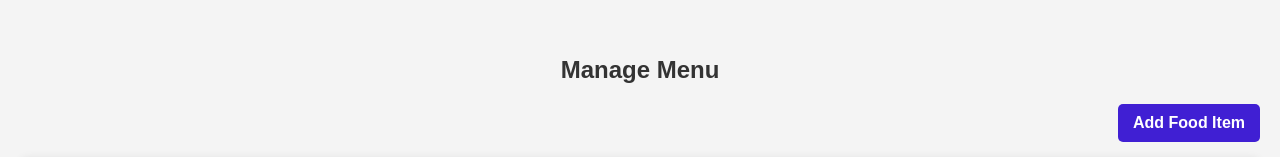
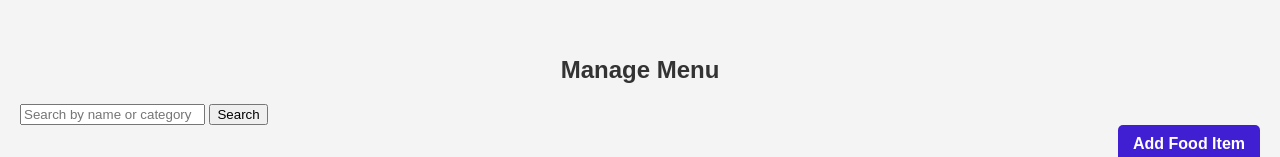
Before and after one commit to BiwashGurung/InformaticsCafeteria-FYP, a Django app: page /cafeteria_admin/manage-menu/ in a window 1280 px wide. Shown: the part 191-348 px from the top of the page. Run offline with Django 5.2, Linux system fonts and the light colour scheme; the visitor is signed in with stand-in values (Sample User, id 1); data that the repository does not hold is empty.

Commit message:
FEAT: implement search functionality for food items in manage menu

```diff
--- a/cafeteria/admin.py
+++ b/cafeteria/admin.py
@@ -1,11 +1,12 @@
 from django.contrib import admin
 from .models import Profile, FoodItem
 
-
+# Registering the Profile model to make it accessible in the Django admin panel.
 admin.site.register(Profile)
 
 
 
+# Registering the FoodItem model with additional configurations.
 @admin.register(FoodItem)
 class FoodItemAdmin(admin.ModelAdmin):
     list_display = ('name', 'category', 'price')
--- a/cafeteria_admin/views.py
+++ b/cafeteria_admin/views.py
@@ -137,8 +137,15 @@ def update_user_password(request, user_id):
 
 @user_passes_test(is_admin, login_url='/cafeteria_admin/admin_login/')
 def manage_menu(request):
-    food_items = FoodItem.objects.all()
-    return render(request, 'cafeteria_admin/manage_menu.html', {'food_items': food_items})
+    query = request.GET.get('q', '')
+    if query:
+        food_items = FoodItem.objects.filter(name__icontains=query) | FoodItem.objects.filter(category__icontains=query)
+    else:
+        food_items = FoodItem.objects.all()
+
+    return render(request, 'cafeteria_admin/manage_menu.html', {'food_items': food_items, 'query': query})
+
+
 
 @user_passes_test(is_admin, login_url='/cafeteria_admin/admin_login/')
 def add_food_item(request):
--- a/templates/cafeteria_admin/manage_menu.html
+++ b/templates/cafeteria_admin/manage_menu.html
@@ -5,6 +5,13 @@
 <link rel="stylesheet" href="{% static 'admin_css/manage_menu.css' %}">
 
 <h2>Manage Menu</h2>
+
+<!-- Search Form -->
+<form method="GET" action="{% url 'manage_menu' %}">
+    <input type="text" name="q" placeholder="Search by name or category" value="{{ request.GET.q }}">
+    <button type="submit">Search</button>
+</form>
+
 <a href="{% url 'add_food_item' %}" class="add-button">Add Food Item</a>
 
 <table>
```
